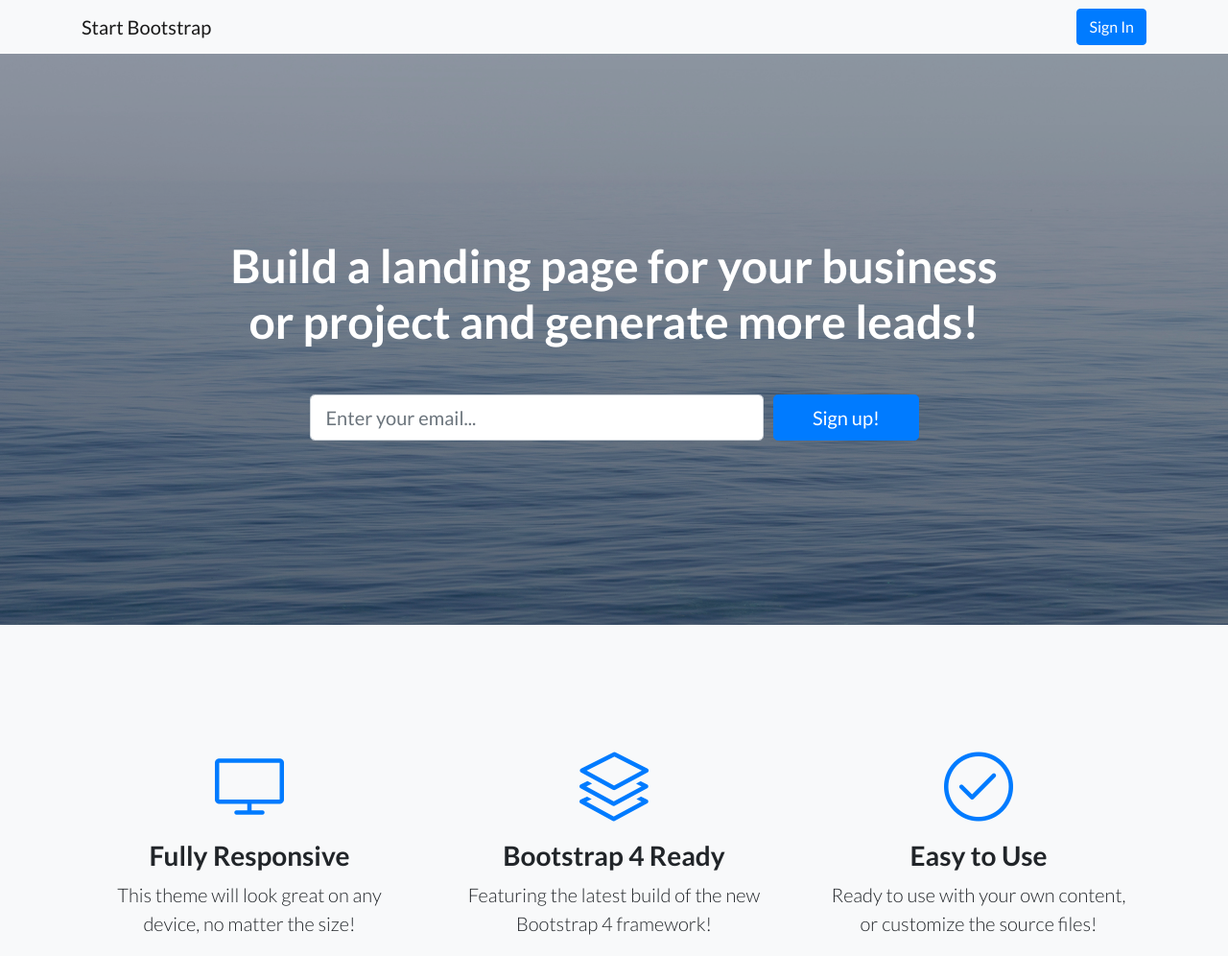
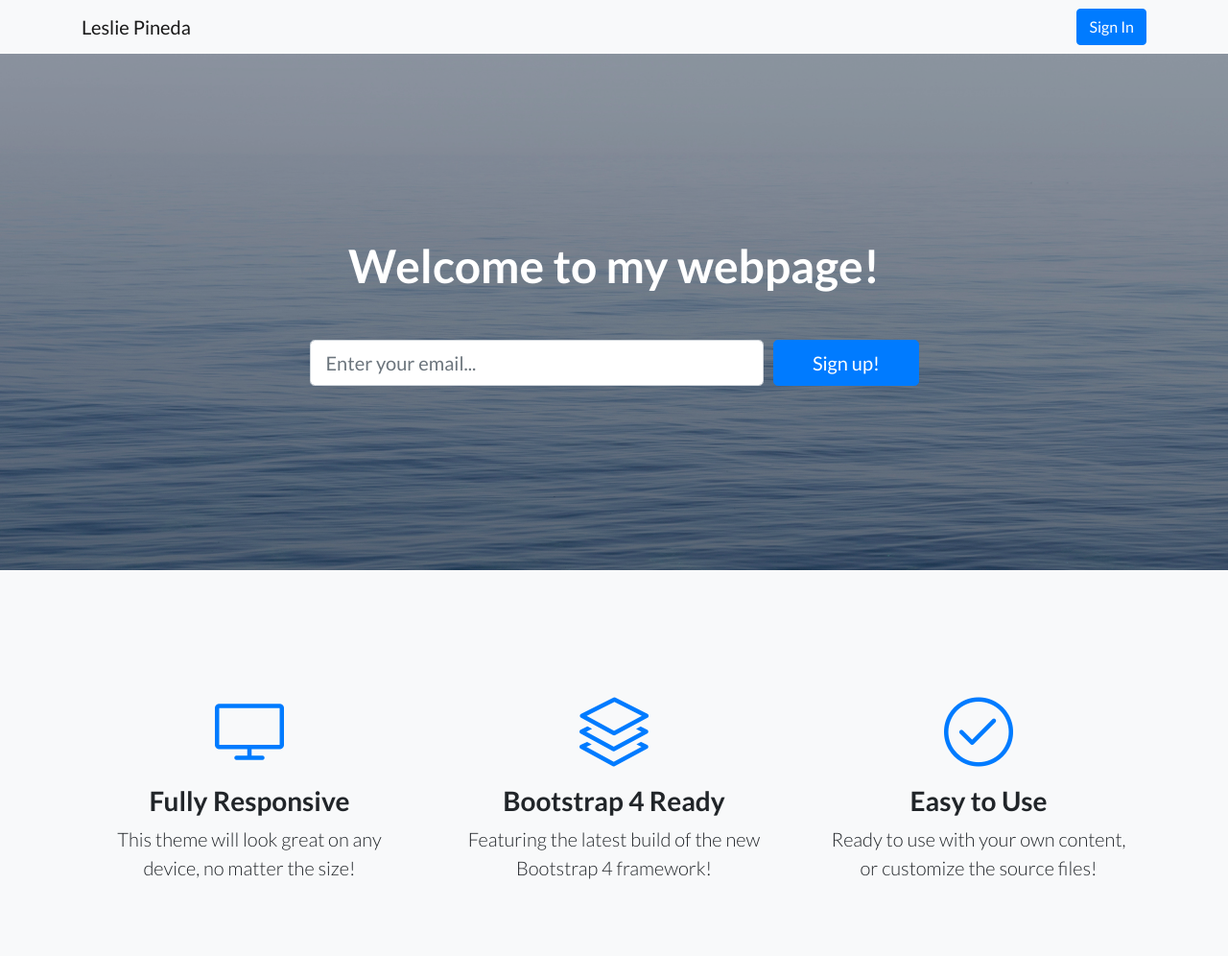
Before and after one commit to lpix/lpix.github.io, a website: page index.html in a window 1280 px wide. Shown: the top 996 px of the page at 96% size. Drawn offline with Linux system fonts and the light colour scheme.

Commit message:
Adding first changes to index.html
Beginning personalization process Pt.1

```diff
--- a/index.html
+++ b/index.html
@@ -28,7 +28,7 @@
   <!-- Navigation -->
   <nav class="navbar navbar-light bg-light static-top">
     <div class="container">
-      <a class="navbar-brand" href="#">Start Bootstrap</a>
+      <a class="navbar-brand" href="#">Leslie Pineda</a>
       <a class="btn btn-primary" href="#">Sign In</a>
     </div>
   </nav>
@@ -39,7 +39,7 @@
     <div class="container">
       <div class="row">
         <div class="col-xl-9 mx-auto">
-          <h1 class="mb-5">Build a landing page for your business or project and generate more leads!</h1>
+          <h1 class="mb-5">Welcome to my webpage!</h1>
         </div>
         <div class="col-md-10 col-lg-8 col-xl-7 mx-auto">
           <form>
```
